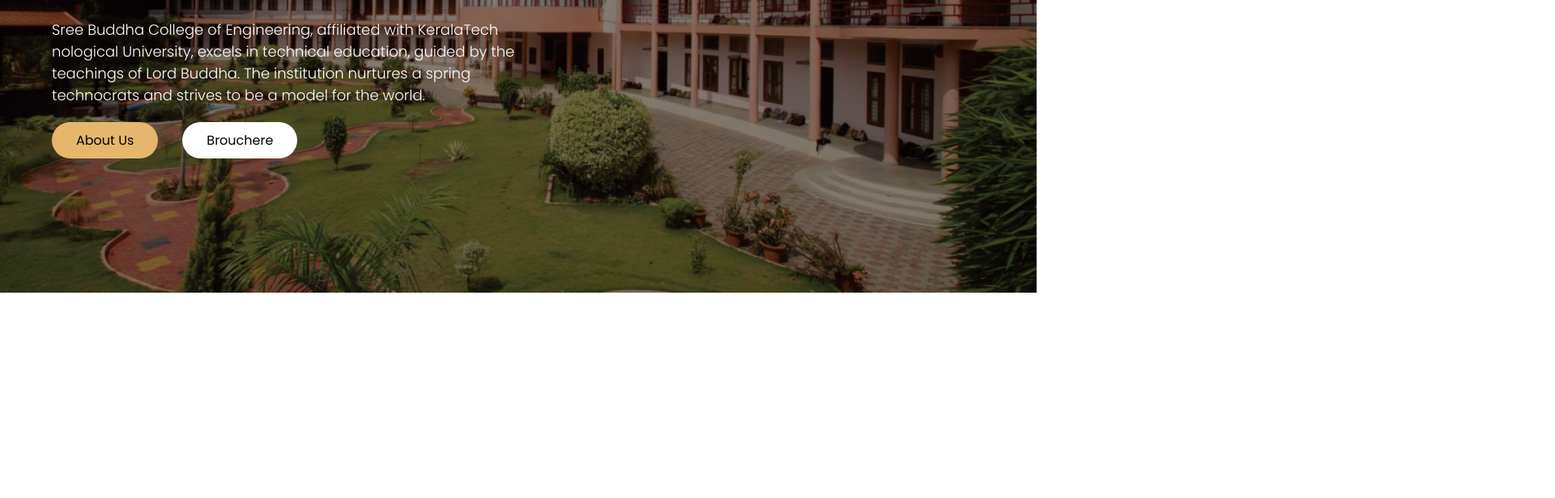
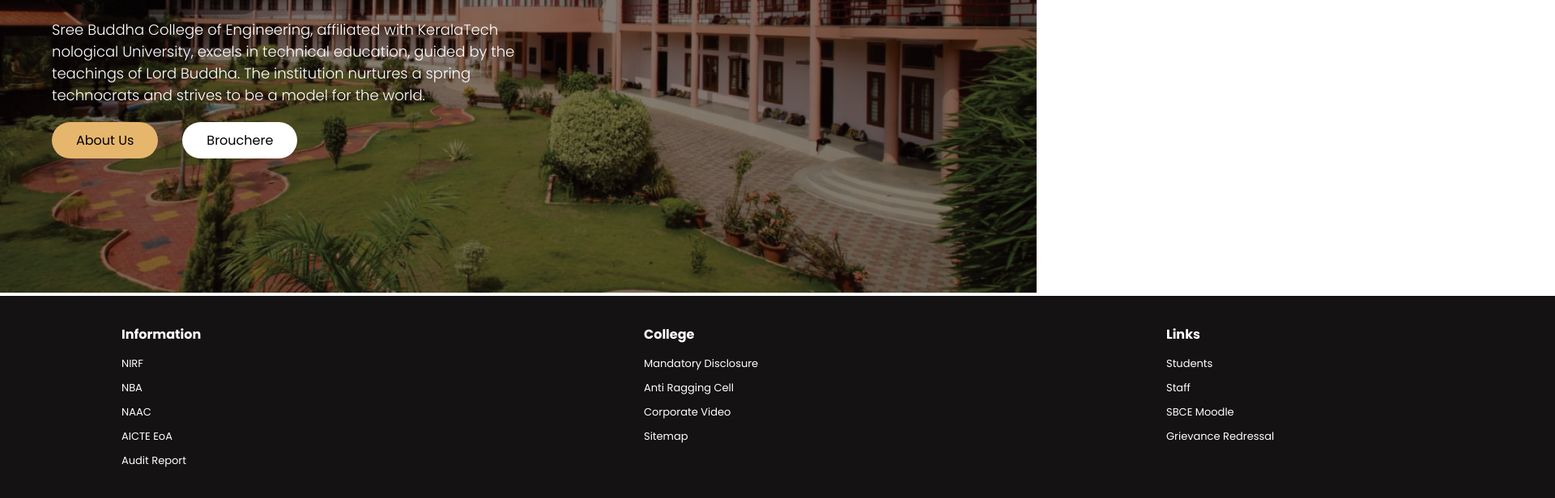
Before and after one commit to goutham-shankar/sree-buddha-website, a Next.js app: page / in a window 1280 px wide. Shown: the part 430-1046 px from the top of the page at 81% size, 1920 px wide, since content can reach past the window. Before the commit the page ends 800 px from the top, so only its background shows below. Built offline with nearby package versions, Linux system fonts and the light colour scheme.

Commit message:
footer added

```diff
--- a/src/app/page.jsx
+++ b/src/app/page.jsx
@@ -1,12 +1,13 @@
 import Image from "next/image";
 import Navbar from "@/components/navbar";
 import LandingPage from "@/components/homepage/LandingPage";
-
+import Footer from "@/components/footer";
 export default function Home() {
   return (
     <>
     <Navbar/>
     <LandingPage/>
+    <Footer/>
     </>
   )
 }
--- /dev/null
+++ b/src/components/footer.jsx
@@ -0,0 +1,46 @@
+import React from 'react'
+import "../styles/footer.css"
+
+// components/Footer.js
+export default function Footer() {
+    return (
+      <footer className="footer">
+        <div className="footer-column">
+          <h3>Information</h3>
+          <ul>
+            <li><a href="#">NIRF</a></li>
+            <li><a href="#">NBA</a></li>
+            <li><a href="#">NAAC</a></li>
+            <li><a href="#">AICTE EoA</a></li>
+            <li><a href="#">Audit Report</a></li>
+          </ul>
+        </div>
+        <div className="footer-column">
+          <h3>College</h3>
+          <ul>
+            <li><a href="#">Mandatory Disclosure</a></li>
+            <li><a href="#">Anti Ragging Cell</a></li>
+            <li><a href="#">Corporate Video</a></li>
+            <li><a href="#">Sitemap</a></li>
+          </ul>
+        </div>
+        <div className="footer-column">
+          <h3>Links</h3>
+          <ul>
+            <li><a href="#">Students</a></li>
+            <li><a href="#">Staff</a></li>
+            <li><a href="#">SBCE Moodle</a></li>
+            <li><a href="#">Grievance Redressal</a></li>
+          </ul>
+        </div>
+        <div className="footer-column">
+          <h3>Quick Enquiry</h3>
+          <ul>
+            <li><a href="#">Ms.Sholly Joseph</a></li>
+            <li><a href="#">PRO</a></li>
+            <li><a href="#">PH:9446014317</a></li>
+          </ul>
+        </div>
+      </footer>
+    );
+  }
--- /dev/null
+++ b/src/styles/footer.css
@@ -0,0 +1,80 @@
+/* components/Footer.module.css */
+.footer {
+    min-height: 222px;
+    width: 200%;
+    display: flex;
+    column-gap: 20px;
+    justify-content: center;
+    background-color: #141212;
+    padding: 35px 100px;
+    color: #fff;
+    font-family: 'Poppins';
+    flex-wrap: wrap;
+  }
+
+  .footer-column {
+    flex: 1;
+    margin-left: 50px;
+    min-width: 150px;
+  }
+
+  .footer-column h3 {
+    color: white;
+    font-size: medium;
+    margin-bottom: 10px;
+  }
+
+  .footer-column ul {
+    list-style: none;
+    padding: 0;
+  }
+
+  .footer-column ul li {
+    margin-bottom: 5px;
+  }
+
+  .footer-column ul li a {
+    color: white;
+    font-size: small;
+    text-decoration: none;
+  }
+
+  .footer-column ul li a:hover {
+    text-decoration: underline;
+  }
+
+  .footer-column:last-child {
+    margin-right: 0;
+  }
+
+
+/* Media Queries for Responsiveness */
+
+/* For screens smaller than 768px (tablets and smaller) */
+@media (max-width: 768px) {
+    .footer {
+      justify-content: center; /* Center the columns */
+    }
+
+    .footer-column {
+      flex: 0 0 45%; /* Each column takes about 45% of the width (two columns per row) */
+      margin-right: 10px; /* Adjust space between columns */
+      margin-bottom: 30px; /* Add space below the columns */
+    }
+
+    .footer-column:last-child {
+      margin-bottom: 0;
+    }
+  }
+
+  /* For screens smaller than 480px (mobile phones) */
+  @media (max-width: 480px) {
+    .footer-column {
+      flex: 0 0 45%; /* Two columns per row on mobile */
+      margin-bottom: 20px;
+    }
+
+    .footer-column ul li a {
+      font-size: 15px; /* Adjust link font size for mobile */
+    }
+  }
```
